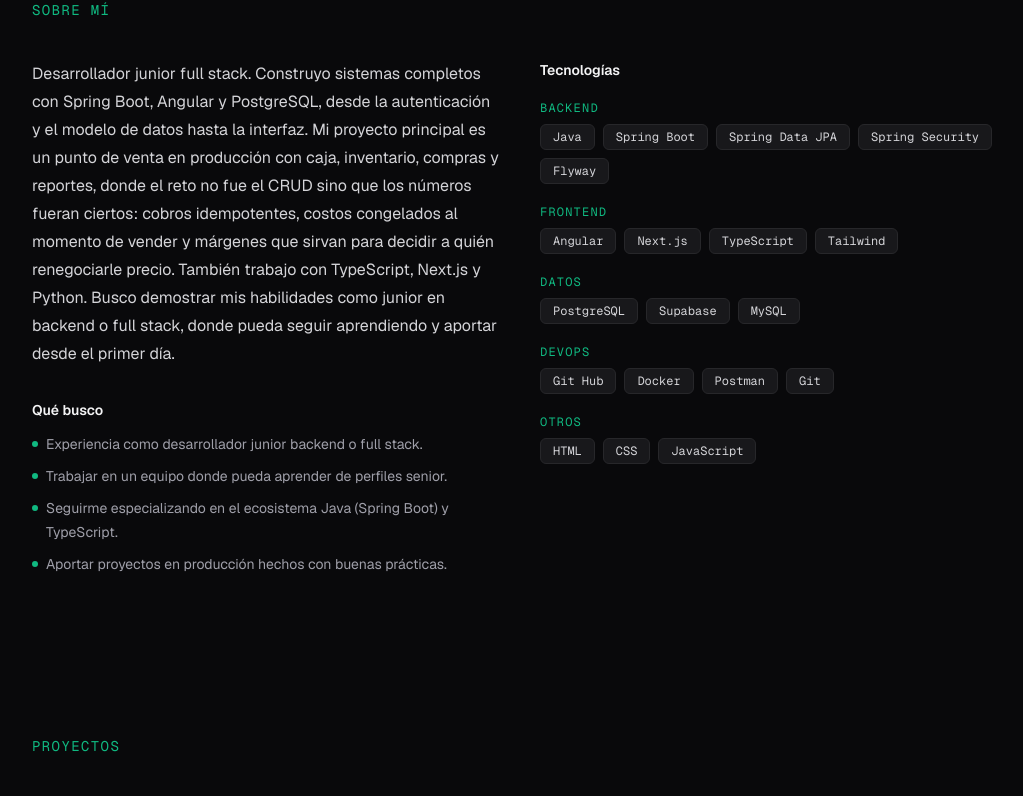
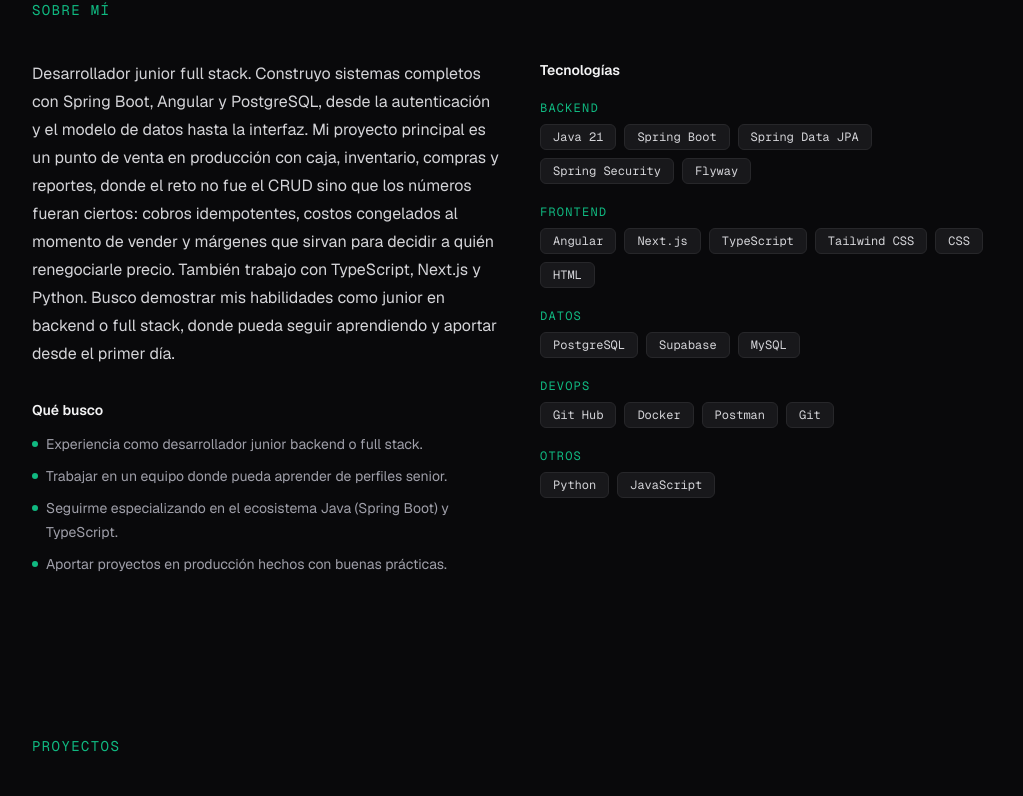
Before and after one commit to Erik-Bot23/Portafolio_web, a Next.js app: page / in a window 1280 px wide. Shown: the part 536-1332 px from the top of the page, without its empty margins (120-1143 px from the left). Built offline with nearby package versions, Linux system fonts and the light colour scheme.

Commit message:
Portafolio terminado

```diff
--- a/src/components/Contact.tsx
+++ b/src/components/Contact.tsx
@@ -21,9 +21,10 @@ export default function Contact() {
           como a preguntas sobre mis proyectos.
         </p>
 
-        {/* Botón principal: abrir el cliente de correo */}
+        {/* Botón principal: abrir el cliente de correo
+          href={`https://mail.google.com/mail/?view=cm&fs=1&to=${site.email}`}*/}
         <a
-          href={`https://mail.google.com/mail/?view=cm&fs=1&to=${site.email}`}
+          href={`https://mailto:${site.email}`}
           target="_blank"
           rel="noopener noreferrer"
           className="mt-6 inline-flex h-11 items-center justify-center rounded-lg bg-accent px-8 text-sm font-semibold text-zinc-950 transition-colors hover:bg-accent-light"
--- a/src/components/Footer.tsx
+++ b/src/components/Footer.tsx
@@ -12,10 +12,10 @@ const year = new Date().getFullYear();
 export default function Footer() {
   return (
     <footer className="border-t border-border/60 py-8">
-      <div className="mx-auto flex max-w-5xl flex-col items-center justify-between gap-4 px-4 sm:flex-row sm:px-6">
+      <div className="mx-auto flex max-w-5xl gap-4 px-4 sm:flex-row sm:px-6">
         <p className="text-sm text-zinc-500">
           © {year} {site.name.split(" ")[0]}
-          <span className="font-mono text-accent">~Portafolio web</span>
+          <span className="font-mono text-accent"> . Portafolio web</span>
         </p>
       </div>
     </footer>
--- a/src/components/ProjectCard.tsx
+++ b/src/components/ProjectCard.tsx
@@ -58,7 +58,7 @@ export default function ProjectCard({ project }: ProjectCardProps) {
         {project.description}
       </p>
 
-      {/*Detalles de la nueva implementación */}
+      {/*&& es lo que evita el hueco invisible */}
       {project.highlights && (
         <ul className="mt-4 space-y-2">
           {project.highlights.map((h) => (
--- a/src/data/skills.ts
+++ b/src/data/skills.ts
@@ -10,11 +10,11 @@ export type SkillGroup = {
 export const skillGroups: SkillGroup[] = [
     {
         category: "Backend",
-        items: ["Java", "Spring Boot", "Spring Data JPA", "Spring Security", "Flyway"],
+        items: ["Java 21", "Spring Boot", "Spring Data JPA", "Spring Security", "Flyway"],
     },
     {
         category: "Frontend",
-        items: ["Angular", "Next.js", "TypeScript", "Tailwind"],
+        items: ["Angular", "Next.js", "TypeScript", "Tailwind CSS", "CSS", "HTML"],
     },
     {
         category: "Datos",
@@ -26,6 +26,6 @@ export const skillGroups: SkillGroup[] = [
     },
     {
         category: "Otros",
-        items: ["HTML", "CSS", "JavaScript"],
+        items: ["Python", "JavaScript"],
     },
 ];
```
